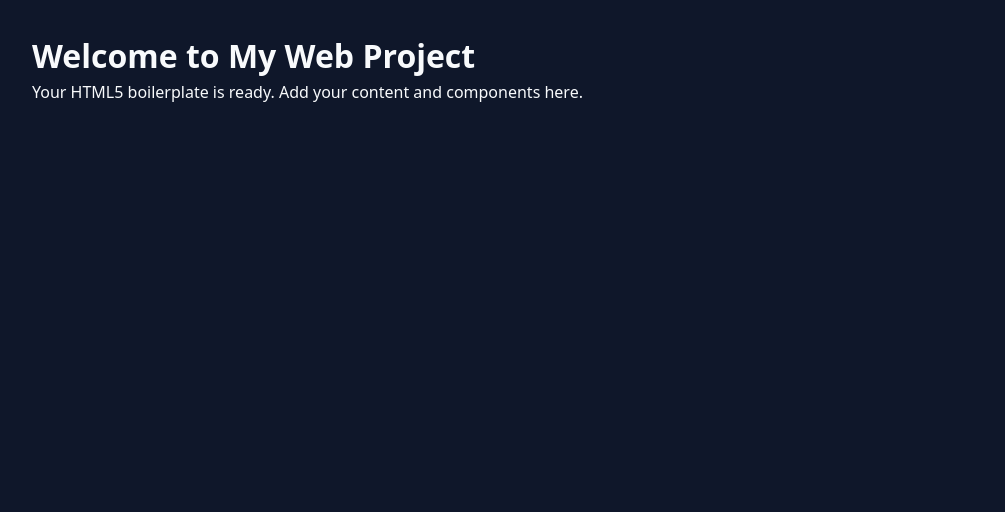
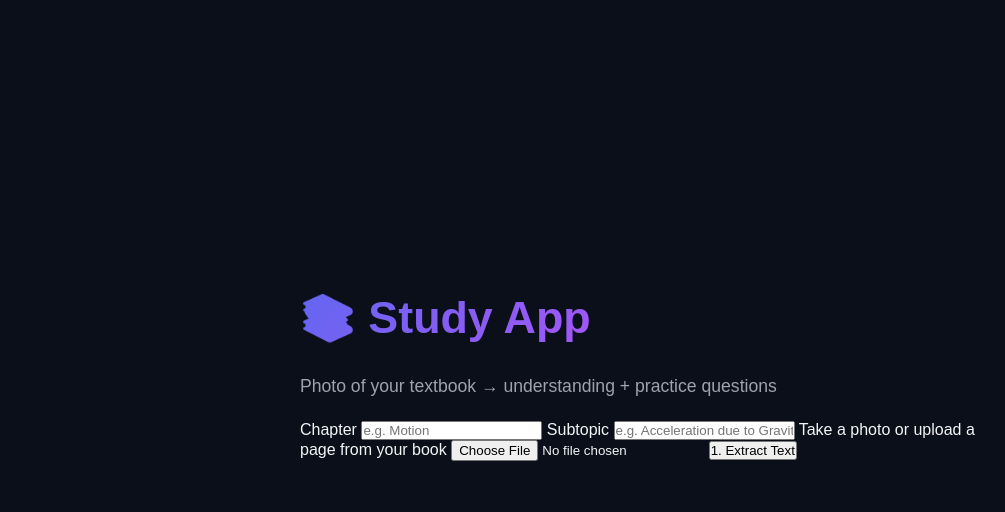
Before and after one commit to nightfall137/Anthra, a website: page index.html in a window 1280 px wide. Shown: the whole page, without its empty margins (0-1005 px from the left). Drawn offline with Linux system fonts and the light colour scheme.

Commit message:
Update index.html for Study App UI

```diff
--- a/index.html
+++ b/index.html
@@ -1,16 +1,35 @@
 <!DOCTYPE html>
 <html lang="en">
 <head>
-    <meta charset="UTF-8">
-    <meta name="viewport" content="width=device-width, initial-scale=1.0">
-    <meta name="description" content="My Web Application">
-    <title>My Web Project</title>
-    <link rel="stylesheet" href="styles.css">
+  <meta charset="UTF-8" />
+  <title>Study App</title>
+  <link rel="stylesheet" href="style.css" />
 </head>
 <body>
-    <main>
-        <h1>Welcome to My Web Project</h1>
-        <p>Your HTML5 boilerplate is ready. Add your content and components here.</p>
-    </main>
+  <div class="container">
+    <h1>📚 Study App</h1>
+    <p class="subtitle">Photo of your textbook → understanding + practice questions</p>
+
+    <div class="card">
+      <label>Chapter</label>
+      <input type="text" id="chapter" placeholder="e.g. Motion" />
+      <label>Subtopic</label>
+      <input type="text" id="subtopic" placeholder="e.g. Acceleration due to Gravity" />
+      <label>Take a photo or upload a page from your book</label>
+      <input type="file" id="imageInput" accept="image/*" capture="environment" />
+      <button id="extractBtn">1. Extract Text</button>
+    </div>
+
+    <div class="card" id="textCard" style="display:none;">
+      <label>Extracted Text (check it's correct, then generate)</label>
+      <textarea id="extractedText" rows="8"></textarea>
+      <button id="generateBtn">2. Generate Questions</button>
+    </div>
+
+    <div id="status"></div>
+    <div id="results"></div>
+  </div>
+
+  <script src="app.js"></script>
 </body>
 </html>
```
